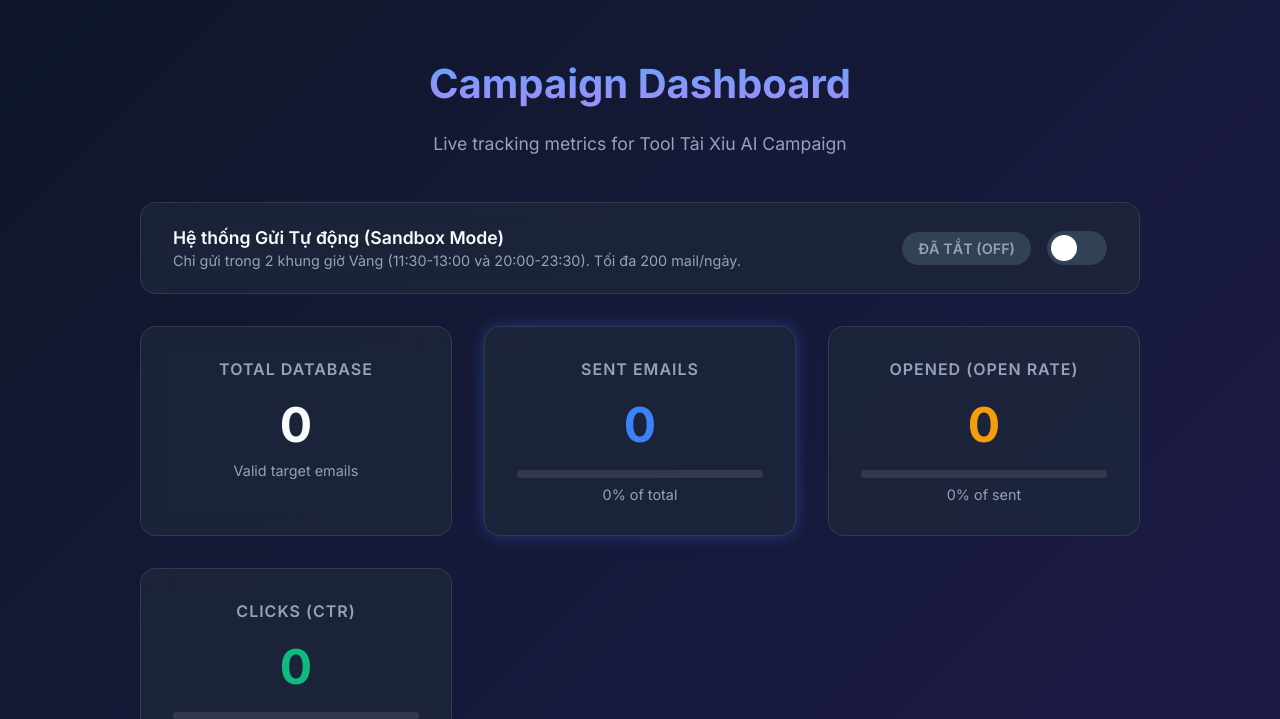
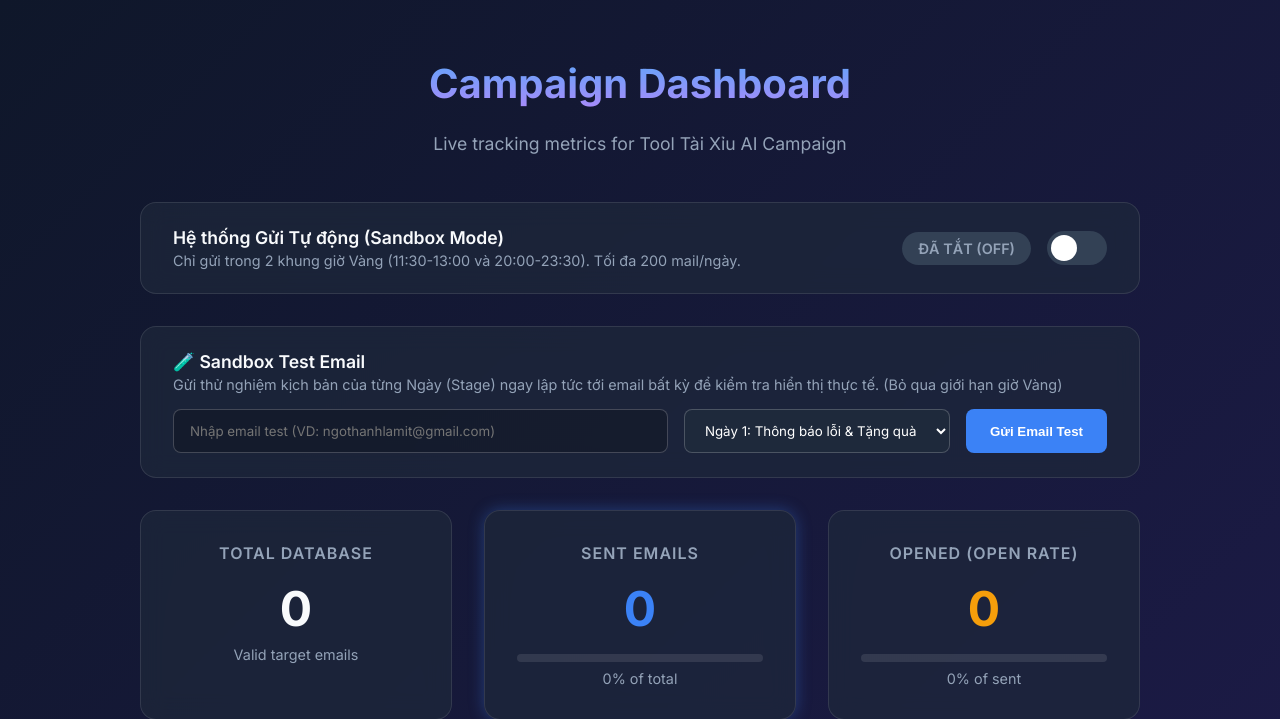
Before and after one commit to ngolam111019/ttx-email, a FastAPI app: page /dashboard in a window 1280 px wide. Shown: the top 719 px of the page. Run offline with FastAPI, Linux system fonts and the light colour scheme; data comes from the database, SQL or seed files in the repository; data that the repository does not hold is empty.

Commit message:
Thêm tính năng Sandbox Test UI

```diff
--- a/app.py
+++ b/app.py
@@ -49,6 +49,32 @@ async def api_status():
 async def api_toggle():
     new_status = db.toggle_campaign_status()
     return {"status": new_status}
+
+@app.post("/api/test_email")
+async def api_test_email(request: Request):
+    data = await request.json()
+    email = data.get("email")
+    stage = int(data.get("stage", 1))
+
+    if not email:
+        return {"success": False, "message": "Email is required"}
+
+    # Tạo hoặc lấy token cho email
+    token = f"sandbox_test_{email.split('@')[0]}"
+    try:
+        db.insert_email(email, token)
+    except:
+        pass # Already exists
+
+    import send_campaign
+    success, is_hard = send_campaign.send_email(email, token, stage)
+
+    if success:
+        if not send_campaign.ses_client:
+            return {"success": True, "message": f"Giả lập thành công: Đã tạo giao diện Ngày {stage} (Simulation)"}
+        return {"success": True, "message": f"Đã gửi thành công email Ngày {stage}!"}
+    else:
+        return {"success": False, "message": f"Gửi thất bại. Hard error: {is_hard}"}
 
 @app.get("/dashboard", response_class=HTMLResponse)
 async def dashboard(request: Request):
--- a/templates/dashboard.html
+++ b/templates/dashboard.html
@@ -252,6 +252,29 @@
         </div>
     </div>
 
+    <!-- Sandbox Test Panel -->
+    <div class="controls-panel" style="flex-direction: column; align-items: flex-start; gap: 1rem; margin-bottom: 2rem;">
+        <div>
+            <div style="font-weight: 600; font-size: 1.1rem; margin-bottom: 0.25rem;">🧪 Sandbox Test Email</div>
+            <div style="color: var(--text-muted); font-size: 0.9rem;">Gửi thử nghiệm kịch bản của từng Ngày (Stage) ngay lập tức tới email bất kỳ để kiểm tra hiển thị thực tế. (Bỏ qua giới hạn giờ Vàng)</div>
+        </div>
+        <div style="display: flex; gap: 1rem; width: 100%; flex-wrap: wrap;">
+            <input type="email" id="test-email" placeholder="Nhập email test (VD: ngothanhlamit@gmail.com)"
+                   style="flex: 1; min-width: 250px; padding: 0.75rem 1rem; border-radius: 8px; border: 1px solid rgba(255,255,255,0.2); background: rgba(0,0,0,0.2); color: white; font-family: inherit;">
+
+            <select id="test-stage" style="padding: 0.75rem 1rem; border-radius: 8px; border: 1px solid rgba(255,255,255,0.2); background: #1e293b; color: white; font-family: inherit;">
+                <option value="1">Ngày 1: Thông báo lỗi & Tặng quà</option>
+                <option value="2">Ngày 2: Nhắc nhở khan hiếm</option>
+                <option value="3">Ngày 3: Dọa hủy Mã VIP</option>
+            </select>
+
+            <button onclick="sendTestEmail()" id="btn-test" style="padding: 0.75rem 1.5rem; border-radius: 8px; border: none; background: var(--primary); color: white; font-weight: 600; cursor: pointer; transition: background 0.2s;">
+                Gửi Email Test
+            </button>
+        </div>
+        <div id="test-result" style="display: none; padding: 0.75rem 1rem; border-radius: 8px; width: 100%; box-sizing: border-box; font-size: 0.9rem; margin-top: 0.5rem;"></div>
+    </div>
+
     <div class="dashboard-grid">
         <!-- Total Emails -->
         <div class="card">
@@ -402,6 +425,54 @@
             }
         }
 
+        // Gửi Sandbox Test Email
+        async function sendTestEmail() {
+            const email = document.getElementById('test-email').value;
+            const stage = document.getElementById('test-stage').value;
+            const resultDiv = document.getElementById('test-result');
+            const btn = document.getElementById('btn-test');
+
+            if (!email) {
+                resultDiv.style.display = 'block';
+                resultDiv.style.background = 'rgba(245, 158, 11, 0.2)';
+                resultDiv.style.color = 'var(--warning)';
+                resultDiv.innerText = 'Vui lòng nhập địa chỉ email!';
+                return;
+            }
+
+            btn.innerText = 'Đang gửi...';
+            btn.disabled = true;
+            btn.style.opacity = '0.7';
+
+            try {
+                const response = await fetch('/api/test_email', {
+                    method: 'POST',
+                    headers: { 'Content-Type': 'application/json' },
+                    body: JSON.stringify({ email: email, stage: parseInt(stage) })
+                });
+                const data = await response.json();
+
+                resultDiv.style.display = 'block';
+                if (data.success) {
+                    resultDiv.style.background = 'rgba(16, 185, 129, 0.2)';
+                    resultDiv.style.color = 'var(--success)';
+                } else {
+                    resultDiv.style.background = 'rgba(239, 68, 68, 0.2)';
+                    resultDiv.style.color = '#ef4444';
+                }
+                resultDiv.innerText = data.message;
+            } catch (error) {
+                resultDiv.style.display = 'block';
+                resultDiv.style.background = 'rgba(239, 68, 68, 0.2)';
+                resultDiv.style.color = '#ef4444';
+                resultDiv.innerText = 'Lỗi kết nối tới máy chủ!';
+            } finally {
+                btn.innerText = 'Gửi Email Test';
+                btn.disabled = false;
+                btn.style.opacity = '1';
+            }
+        }
+
         // Fetch immediately, then every 5 seconds
         fetchStatus();
         fetchDailyStats();
```
